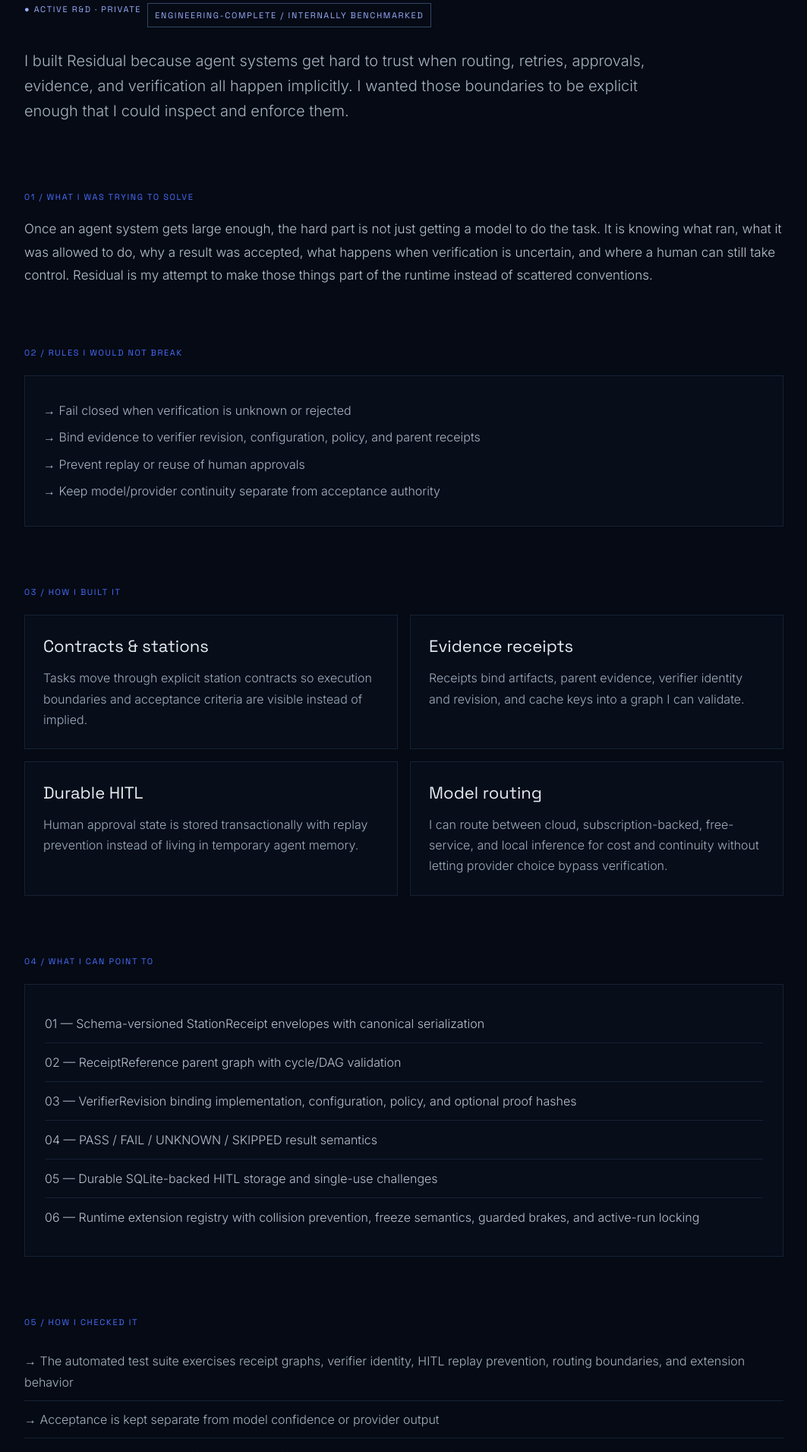
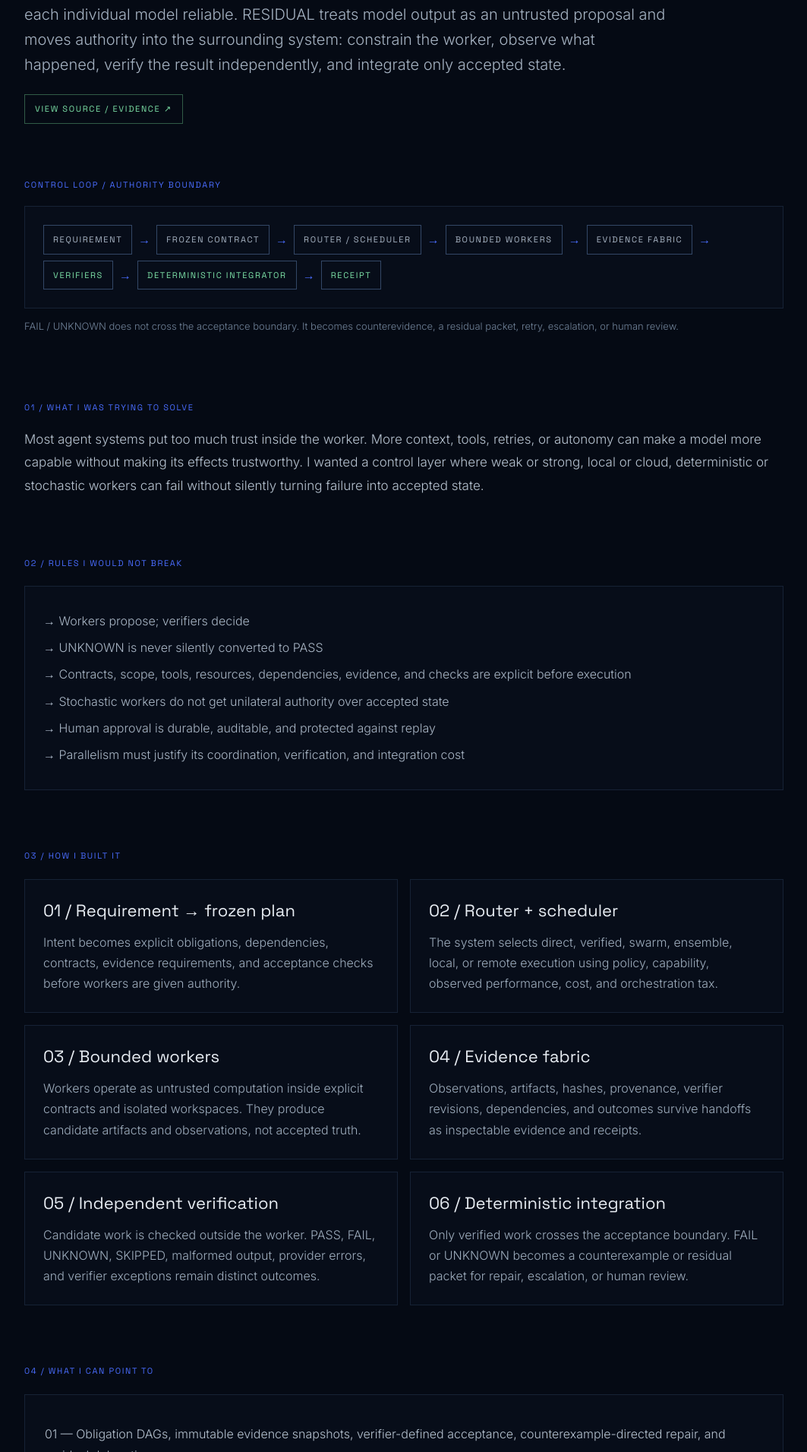
Before and after one commit to ninja-ops-guy/theemrld-portfolio, a React (Vite) app: page /case-study/residual in a window 1280 px wide. Shown: the part 409-2320 px from the top of the page at 76% size, without its empty margins (108-1171 px from the left). Built offline with nearby package versions, Linux system fonts and the light colour scheme; the HTML template or start-up script is replaced by a standard one.

Commit message:
Bring RESIDUAL case study current with evidence-first architecture

```diff
--- a/src/pages/ProgramCaseStudy.tsx
+++ b/src/pages/ProgramCaseStudy.tsx
@@ -2,38 +2,35 @@ import { Link } from 'react-router-dom';
 
 type Packet = {
   title:string; eyebrow:string; status:string; state:string; thesis:string; problem:string; constraints:string[];
-  architecture:{title:string;body:string}[]; evidence:string[]; verification:string[]; result:string; limitation:string; primitives:string[];
+  architecture:{title:string;body:string}[]; evidence:string[]; verification:string[]; result:string; limitation:string; primitives:string[]; source?:string; meta?:string;
 };
 
 const packets:Record<string,Packet> = {
   residual: {
-    title:'Residual / Command Station', eyebrow:'AUTONOMOUS SYSTEMS / PLATFORM ENGINEERING', status:'ACTIVE R&D · PRIVATE', state:'ENGINEERING-COMPLETE / INTERNALLY BENCHMARKED',
-    thesis:'I built Residual because agent systems get hard to trust when routing, retries, approvals, evidence, and verification all happen implicitly. I wanted those boundaries to be explicit enough that I could inspect and enforce them.',
-    problem:'Once an agent system gets large enough, the hard part is not just getting a model to do the task. It is knowing what ran, what it was allowed to do, why a result was accepted, what happens when verification is uncertain, and where a human can still take control. Residual is my attempt to make those things part of the runtime instead of scattered conventions.',
-    constraints:['Fail closed when verification is unknown or rejected','Bind evidence to verifier revision, configuration, policy, and parent receipts','Prevent replay or reuse of human approvals','Keep model/provider continuity separate from acceptance authority'],
+    title:'RESIDUAL', eyebrow:'AI RELIABILITY / PLATFORM ENGINEERING / APPLIED R&D', status:'PUBLIC R&D · ACTIVE', state:'IMPLEMENTED / ACTIVE EVALUATION', meta:'2026 · CURRENT GENERATION: FACTORY / STUDIO', source:'https://github.com/ninja-ops-guy/residual-agent-harness',
+    thesis:'I am testing a systems-level hypothesis: AI reliability does not necessarily require making each individual model reliable. RESIDUAL treats model output as an untrusted proposal and moves authority into the surrounding system: constrain the worker, observe what happened, verify the result independently, and integrate only accepted state.',
+    problem:'Most agent systems put too much trust inside the worker. More context, tools, retries, or autonomy can make a model more capable without making its effects trustworthy. I wanted a control layer where weak or strong, local or cloud, deterministic or stochastic workers can fail without silently turning failure into accepted state.',
+    constraints:['Workers propose; verifiers decide','UNKNOWN is never silently converted to PASS','Contracts, scope, tools, resources, dependencies, evidence, and checks are explicit before execution','Stochastic workers do not get unilateral authority over accepted state','Human approval is durable, auditable, and protected against replay','Parallelism must justify its coordination, verification, and integration cost'],
     architecture:[
-      {title:'Contracts & stations',body:'Tasks move through explicit station contracts so execution boundaries and acceptance criteria are visible instead of implied.'},
-      {title:'Evidence receipts',body:'Receipts bind artifacts, parent evidence, verifier identity and revision, and cache keys into a graph I can validate.'},
-      {title:'Durable HITL',body:'Human approval state is stored transactionally with replay prevention instead of living in temporary agent memory.'},
-      {title:'Model routing',body:'I can route between cloud, subscription-backed, free-service, and local inference for cost and continuity without letting provider choice bypass verification.'},
+      {title:'01 / Requirement → frozen plan',body:'Intent becomes explicit obligations, dependencies, contracts, evidence requirements, and acceptance checks before workers are given authority.'},
+      {title:'02 / Router + scheduler',body:'The system selects direct, verified, swarm, ensemble, local, or remote execution using policy, capability, observed performance, cost, and orchestration tax.'},
+      {title:'03 / Bounded workers',body:'Workers operate as untrusted computation inside explicit contracts and isolated workspaces. They produce candidate artifacts and observations, not accepted truth.'},
+      {title:'04 / Evidence fabric',body:'Observations, artifacts, hashes, provenance, verifier revisions, dependencies, and outcomes survive handoffs as inspectable evidence and receipts.'},
+      {title:'05 / Independent verification',body:'Candidate work is checked outside the worker. PASS, FAIL, UNKNOWN, SKIPPED, malformed output, provider errors, and verifier exceptions remain distinct outcomes.'},
+      {title:'06 / Deterministic integration',body:'Only verified work crosses the acceptance boundary. FAIL or UNKNOWN becomes a counterexample or residual packet for repair, escalation, or human review.'},
     ],
-    evidence:['Schema-versioned StationReceipt envelopes with canonical serialization','ReceiptReference parent graph with cycle/DAG validation','VerifierRevision binding implementation, configuration, policy, and optional proof hashes','PASS / FAIL / UNKNOWN / SKIPPED result semantics','Durable SQLite-backed HITL storage and single-use challenges','Runtime extension registry with collision prevention, freeze semantics, guarded brakes, and active-run locking'],
-    verification:['The automated test suite exercises receipt graphs, verifier identity, HITL replay prevention, routing boundaries, and extension behavior','Acceptance is kept separate from model confidence or provider output','Unknown and negative verifier states stay first-class outcomes instead of being quietly treated as success'],
-    result:'The useful part is bigger than one agent workflow. I now have reusable pieces for contracts, receipts, verifiers, routing, durable state, and human escalation that can be dropped into other autonomous systems.',
-    limitation:'Most of the evidence is still internal engineering and benchmark evidence. I have not yet shown production-scale external evaluation across independent workloads and operators.',
-    primitives:['Execution contracts','Evidence receipts','Verifier revisions','Policy-bound acceptance','Durable HITL','Model routing / continuity','Fail-closed brakes']
+    evidence:['Obligation DAGs, immutable evidence snapshots, verifier-defined acceptance, counterexample-directed repair, and residual delegation','Frozen Factory execution plans, bounded worker contracts, isolated worktrees, evidence plumbing, and deterministic integration primitives','Schema-versioned receipts and verifier revisions binding accepted artifacts to evidence, policy, dependencies, and verifier identity','Durable HITL state with replay prevention plus explicit fail-closed handling for negative and uncertain verification','Adaptive assurance and verifier-quality profiles so the quality of the checking layer is itself measurable','Learned orchestration-tax estimates and heterogeneous engine routing so parallelism and compute selection are engineering decisions rather than assumptions','Command Station operator surface plus Factory / Studio execution path for self-hosted local/cloud operation'],
+    verification:['Automated tests exercise contracts, receipt graphs, verifier identity, HITL replay prevention, routing boundaries, deterministic integration, recovery, and platform behavior','Factory CI preserves exact source, Git tree identity, and test output so qualification evidence can be tied to the code that produced it','The research program separates implemented mechanisms from the larger reliability claim and defines paired trials, ablations, fault injection, model-degradation studies, hidden grading, and matched baselines','Acceptance authority remains outside the model: model confidence, provider choice, or a worker self-report cannot independently turn a candidate into accepted state'],
+    result:'RESIDUAL has become more than an agent workflow. It is a reusable control architecture for running unreliable computation under explicit authority boundaries: contracts, evidence, independent verification, deterministic integration, routing, adaptive assurance, durable state, and human escalation.',
+    limitation:'The architecture is implemented and actively tested, but the broad research hypothesis is not claimed as proven. External workloads, independent operators, controlled baselines, verifier-quality measurement, and statistically disciplined evaluation still determine how far the reliability claim can go.',
+    primitives:['Frozen execution contracts','Evidence fabric + receipts','Verifier revisions','Deterministic integrator','Residual escalation','Adaptive assurance','Verifier-quality profiles','Orchestration tax','Durable HITL','Heterogeneous compute routing']
   },
   'verified-cyber-planning': {
     title:'Verified Cyber Planning', eyebrow:'SECURITY RESEARCH / FORMAL REASONING', status:'RESEARCH PROGRAM · PRIVATE', state:'INTERNALLY BENCHMARKED',
     thesis:'I wanted to know whether a generated cyber plan could be treated like an engineering artifact: checked, rejected, explained, and replanned against explicit rules instead of trusted because the planner said it was good.',
     problem:'Automated planning is only useful to me if the result can be checked against scope, preconditions, policy, timing, and evidence requirements. The interesting problem is not just generating a plan. It is making plan acceptance independently verifiable.',
     constraints:['Operate only inside explicit rules of engagement and bounded lab/CTF scopes','Separate plan generation from plan acceptance','Return useful counterevidence when a plan is invalid','Preserve provenance so later replanning can explain why a decision changed'],
-    architecture:[
-      {title:'Planning portfolio',body:'A*, SAT, incremental, and hierarchical planners can compete while using a shared intermediate representation.'},
-      {title:'SAT/SMT verification',body:'Plans are checked against formalized constraints, policy objects, preconditions, temporal rules, and evidence requirements.'},
-      {title:'Counterexamples',body:'When a plan fails, unsatisfied cores and counterexamples show why instead of returning a useless boolean.'},
-      {title:'Research harness',body:'CyberPlanBench, digital-twin scenarios, stochastic campaigns, mutation/replanning, and audit artifacts give me repeatable ways to compare behavior.'},
-    ],
+    architecture:[{title:'Planning portfolio',body:'A*, SAT, incremental, and hierarchical planners can compete while using a shared intermediate representation.'},{title:'SAT/SMT verification',body:'Plans are checked against formalized constraints, policy objects, preconditions, temporal rules, and evidence requirements.'},{title:'Counterexamples',body:'When a plan fails, unsatisfied cores and counterexamples show why instead of returning a useless boolean.'},{title:'Research harness',body:'CyberPlanBench, digital-twin scenarios, stochastic campaigns, mutation/replanning, and audit artifacts give me repeatable ways to compare behavior.'}],
     evidence:['SAT/SMT plan verifier and plan-proof artifacts','MUS/counterexample generation for rejected constraints','Cyber IR / policy objects and temporal rule handling','Multiple planner strategies with replanning and cache behavior','Benchmark and challenge-pack infrastructure retained as inspectable research artifacts'],
     verification:['Planner output is checked by a separate verifier instead of being accepted by self-report','Policy and scope failures become explicit rejection evidence','Counterfactual and replanning paths go through the same acceptance boundary'],
     result:'The most useful thing that came out of the project is not one planner. It is the verification layer around planning: policy objects, plan proofs, counterexamples, evidence contracts, and a benchmark surface for comparing strategies.',
@@ -43,13 +40,14 @@ const packets:Record<string,Packet> = {
 };
 
 const box={border:'1px solid #162235',background:'rgba(8,15,28,.78)'};
+const flow=['REQUIREMENT','FROZEN CONTRACT','ROUTER / SCHEDULER','BOUNDED WORKERS','EVIDENCE FABRIC','VERIFIERS','DETERMINISTIC INTEGRATOR','RECEIPT'];
 
 export default function ProgramCaseStudy({slug}:{slug:string}){
-  const p=packets[slug];
-  if(!p) return null;
+  const p=packets[slug]; if(!p) return null;
   return <main style={{minHeight:'100vh',background:'#050A14',color:'#E8EDF3'}}><div className="max-w-[1080px] mx-auto px-6 md:px-10" style={{paddingTop:72,paddingBottom:120}}>
     <Link to="/#work" className="font-label" style={{color:'#8899AA'}}>← PORTFOLIO</Link>
-    <header style={{marginTop:70}}><p className="font-label" style={{color:'#4A6DFF'}}>{p.eyebrow}</p><h1 className="font-headline" style={{fontSize:'clamp(3rem,8vw,6.4rem)',lineHeight:.92,letterSpacing:'-.04em',marginTop:18}}>{p.title}</h1><div className="flex flex-wrap gap-2" style={{marginTop:24}}><span className="font-label" style={{color:'#9AAEFF'}}>● {p.status}</span><span className="font-label" style={{border:'1px solid #334766',padding:'7px 9px',color:'#9AAEFF'}}>{p.state}</span></div><p className="font-body" style={{color:'#A6B3C2',fontSize:20,lineHeight:1.65,maxWidth:850,marginTop:28}}>{p.thesis}</p></header>
+    <header style={{marginTop:70}}><p className="font-label" style={{color:'#4A6DFF'}}>{p.eyebrow}</p><h1 className="font-headline" style={{fontSize:'clamp(3rem,8vw,6.4rem)',lineHeight:.92,letterSpacing:'-.04em',marginTop:18}}>{p.title}</h1><div className="flex flex-wrap gap-2" style={{marginTop:24}}><span className="font-label" style={{color:'#9AAEFF'}}>● {p.status}</span><span className="font-label" style={{border:'1px solid #334766',background:'rgba(74,109,255,.12)',padding:'7px 9px',color:'#9AAEFF'}}>{p.state}</span>{p.meta&&<span className="font-label" style={{border:'1px solid #263750',padding:'7px 9px',color:'#718399'}}>{p.meta}</span>}</div><p className="font-body" style={{color:'#A6B3C2',fontSize:20,lineHeight:1.65,maxWidth:850,marginTop:28}}>{p.thesis}</p>{p.source&&<a href={p.source} target="_blank" rel="noreferrer" className="font-label inline-block" style={{color:'#7DE2A8',marginTop:22,border:'1px solid #315B47',padding:'10px 13px'}}>VIEW SOURCE / EVIDENCE ↗</a>}</header>
+    {slug==='residual'&&<section style={{marginTop:72}}><p className="font-label" style={{color:'#4A6DFF'}}>CONTROL LOOP / AUTHORITY BOUNDARY</p><div className="flex flex-wrap items-center gap-2" style={{...box,marginTop:20,padding:24}}>{flow.map((x,i)=><span key={x} className="flex items-center gap-2"><span className="font-label" style={{border:'1px solid #334766',padding:'10px 12px',color:i>=5?'#7DE2A8':'#A9B6C5'}}>{x}</span>{i<flow.length-1&&<span style={{color:'#4A6DFF'}}>→</span>}</span>)}</div><p className="font-body" style={{color:'#718399',fontSize:13,lineHeight:1.7,marginTop:12}}>FAIL / UNKNOWN does not cross the acceptance boundary. It becomes counterevidence, a residual packet, retry, escalation, or human review.</p></section>}
     <section style={{marginTop:88}}><p className="font-label" style={{color:'#4A6DFF'}}>01 / WHAT I WAS TRYING TO SOLVE</p><p className="font-body" style={{fontSize:17,color:'#B7C3D0',lineHeight:1.8,marginTop:18}}>{p.problem}</p></section>
     <section style={{marginTop:78}}><p className="font-label" style={{color:'#4A6DFF'}}>02 / RULES I WOULD NOT BREAK</p><div style={{...box,marginTop:22,padding:24}}>{p.constraints.map(x=><p key={x} className="font-body" style={{color:'#A9B6C5',lineHeight:1.7,margin:'8px 0'}}>→ {x}</p>)}</div></section>
     <section style={{marginTop:78}}><p className="font-label" style={{color:'#4A6DFF'}}>03 / HOW I BUILT IT</p><div className="grid grid-cols-1 md:grid-cols-2 gap-4" style={{marginTop:22}}>{p.architecture.map(x=><div key={x.title} className="p-6" style={box}><h3 className="font-headline" style={{fontSize:22}}>{x.title}</h3><p className="font-body" style={{color:'#9EADBD',lineHeight:1.7,marginTop:12}}>{x.body}</p></div>)}</div></section>
```
